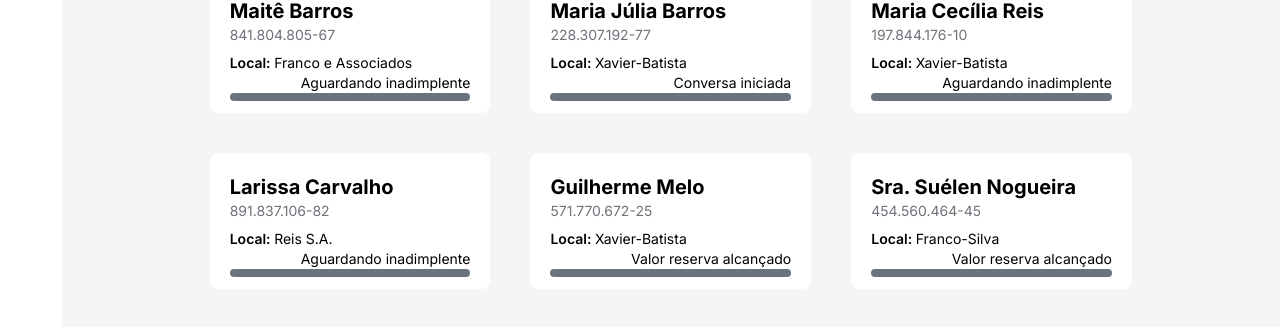
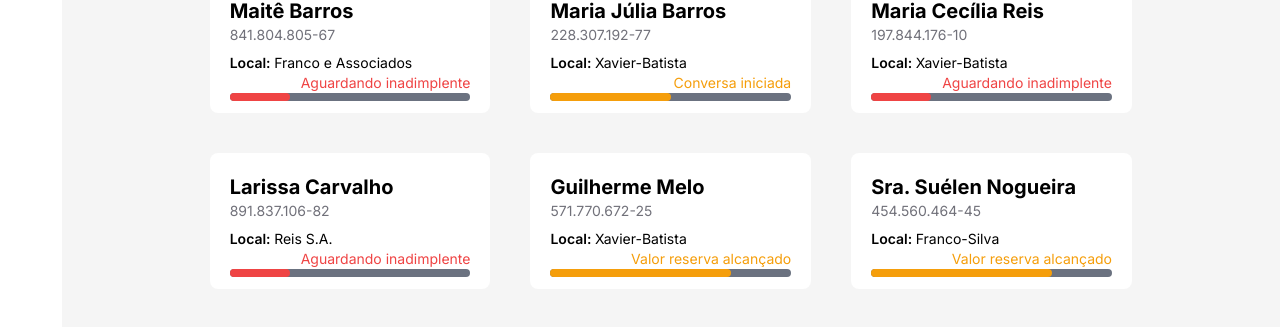
Before and after one commit to fpeduu/reco, a Next.js app in the folder nextjs_frontend/: page /agreements in a window 1280 px wide. Shown: the part 431-758 px from the top of the page. Built offline with nearby package versions, Linux system fonts and the light colour scheme; no server answers.

Commit message:
fix(style): adjust agreement status bar style

```diff
--- a/nextjs_frontend/src/app/agreements/components/StatusBar/status-bar.tsx
+++ b/nextjs_frontend/src/app/agreements/components/StatusBar/status-bar.tsx
@@ -5,18 +5,33 @@ interface StatusBarProps {
 }
 
 export default function StatusBar({ status }: StatusBarProps) {
-  function getStatusColor(status: StatusType) {
+  function getTextColor(status: StatusType) {
     switch (status) {
       case "Aguardando inadimplente":
-        return "-red-500";
+        return "text-red-500";
       case "Conversa iniciada":
-        return "-amber-500";
+        return "text-amber-500";
       case "Valor reserva alcançado":
-        return "-amber-500";
+        return "text-amber-500";
       case "Negociação concluída":
-        return "-emerald-500";
+        return "text-emerald-500";
       default:
-        return "-gray-500";
+        return "text-gray-500";
+    }
+  }
+
+  function getBarColor(status: StatusType) {
+    switch (status) {
+      case "Aguardando inadimplente":
+        return "bg-red-500";
+      case "Conversa iniciada":
+        return "bg-amber-500";
+      case "Valor reserva alcançado":
+        return "bg-amber-500";
+      case "Negociação concluída":
+        return "bg-emerald-500";
+      default:
+        return "bg-gray-500";
     }
   }
 
@@ -35,8 +50,8 @@ export default function StatusBar({ status }: StatusBarProps) {
     }
   }
 
-  const textColor = "text" + getStatusColor(status);
-  const barColor = "bg" + getStatusColor(status);
+  const textColor = getTextColor(status);
+  const barColor = getBarColor(status);
   const barLength = getBarLength(status);
 
   return (
```
